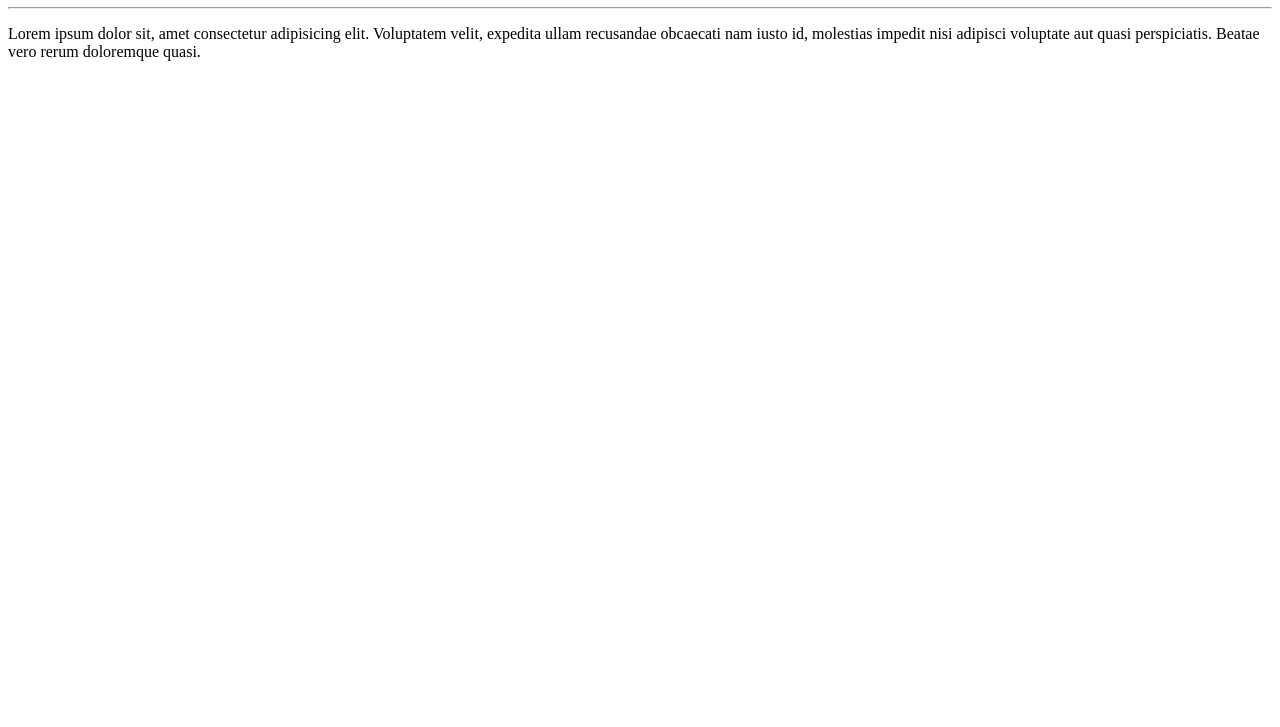
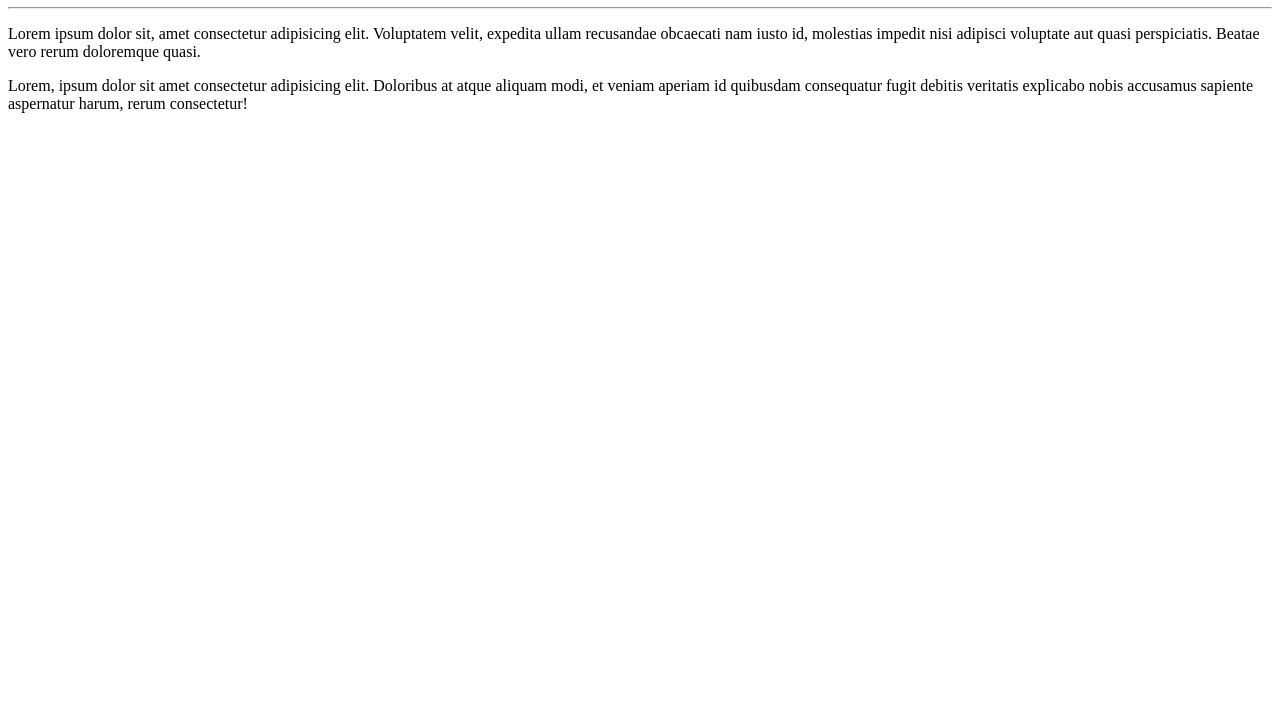
Before and after one commit to wesleysilvestre/Ola_Mundo, a plain HTML site: page Site_Exemplo/index.html in a window 1280 px wide. Shown: the part 73-800 px from the top of the page. Drawn offline with Linux system fonts and the light colour scheme.

Commit message:
Edição de Parágrafo

```diff
--- a/Site_Exemplo/index.html
+++ b/Site_Exemplo/index.html
@@ -10,5 +10,6 @@
    <h1>Olá Mundo!</h1>
    <hr>
    <p>Lorem ipsum dolor sit, amet consectetur adipisicing elit. Voluptatem velit, expedita ullam recusandae obcaecati nam iusto id, molestias impedit nisi adipisci voluptate aut quasi perspiciatis. Beatae vero rerum doloremque quasi.</p>
+   <p>Lorem, ipsum dolor sit amet consectetur adipisicing elit. Doloribus at atque aliquam modi, et veniam aperiam id quibusdam consequatur fugit debitis veritatis explicabo nobis accusamus sapiente aspernatur harum, rerum consectetur!</p>
 </body>
 </html>
```
